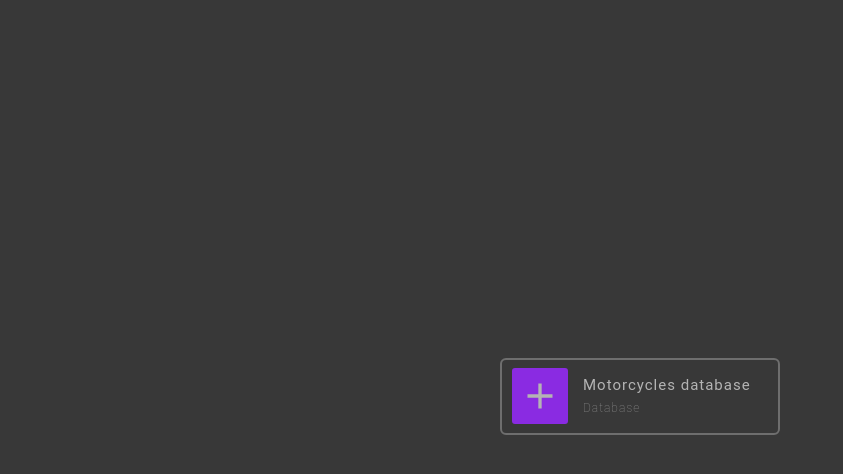
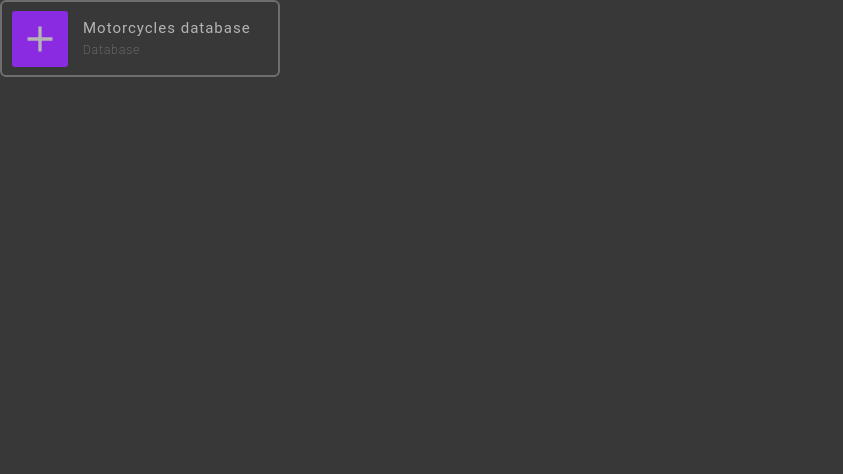
Before and after one commit to TahianSylvain/data-canvas-web, a Next.js app: page /composant/dataBaseModel in a window 1280 px wide. Shown: the top 474 px of the page, without its empty margins (0-843 px from the left). Built offline with nearby package versions, Linux system fonts and the light colour scheme.

Commit message:
button dynamique

```diff
--- /dev/null
+++ b/src/app/composant/btn_new/button.css
@@ -0,0 +1,6 @@
+.btn_{
+    font-size: 13px;
+    font-weight: lighter;
+    letter-spacing: 1px;
+    border-radius: 5px;
+}
--- a/src/app/composant/dataBaseModel/page.tsx
+++ b/src/app/composant/dataBaseModel/page.tsx
@@ -3,7 +3,7 @@ import { IoMdAdd } from "react-icons/io";
 
 export default function model_data() {
     return (
-        <section className="contain_model_test">
+        // <section className="contain_model_test">
         <div className="data_model">
             <div className="contain_icon">
                 <IoMdAdd size={40}/>
@@ -13,6 +13,6 @@ export default function model_data() {
                 <span className="sous_text">Database</span>
             </div>
         </div>
-        </section>
+        // </section>
     );
 }
--- a/src/app/globals.css
+++ b/src/app/globals.css
@@ -25,3 +25,20 @@ body, * {
     background-color: var(--bg-color);
     color: var(--color);
 }
+.contain_model_test{
+    height: 99vh;
+
+    display: flex;
+    flex-flow: column;
+    align-items: center;
+    justify-content: center;
+}
+.red{
+    background-color: red;
+}
+.blue{
+    background-color: blue;
+}
+.green{
+    background-color: rgb(91, 200, 135);
+}
```
Also changed, not shown: src/app/composant/btn_new/page.tsx (added, +14 -0 lines), src/app/page.tsx (+6 -1 lines). Lines whose indentation alone changed are shown as unchanged.
